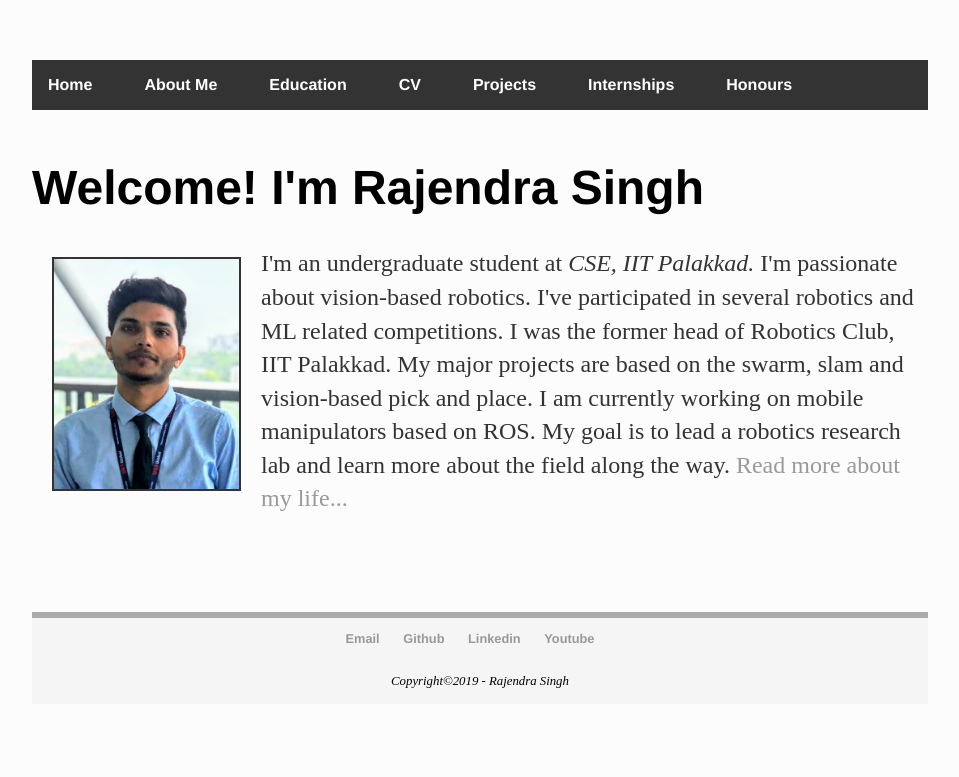
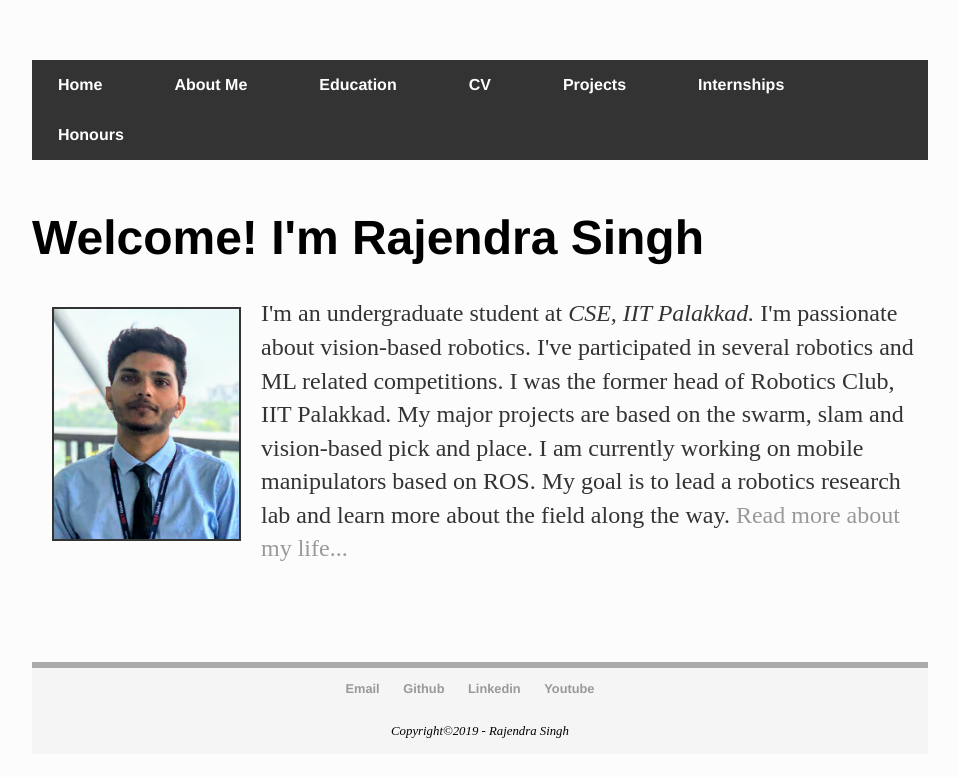
Before and after one commit to iamrajee/iamrajee.github.io, a Jekyll site: the page built from index.html, in a window 1280 px wide. Shown: the top 777 px of the page, without its empty margins (160-1119 px from the left). Built offline with Jekyll 4.4.1, drawn with Linux system fonts in a browser that asks for light colours.

Commit message:
Update main.css

```diff
--- a/css/main.css
+++ b/css/main.css
@@ -81,7 +81,7 @@ ul.tabs li a {
   display: block;
   color: white;
   text-align: center;
-  padding: 16px;
+  padding: 16px 26px;
   text-decoration: none;
 }
 
```
